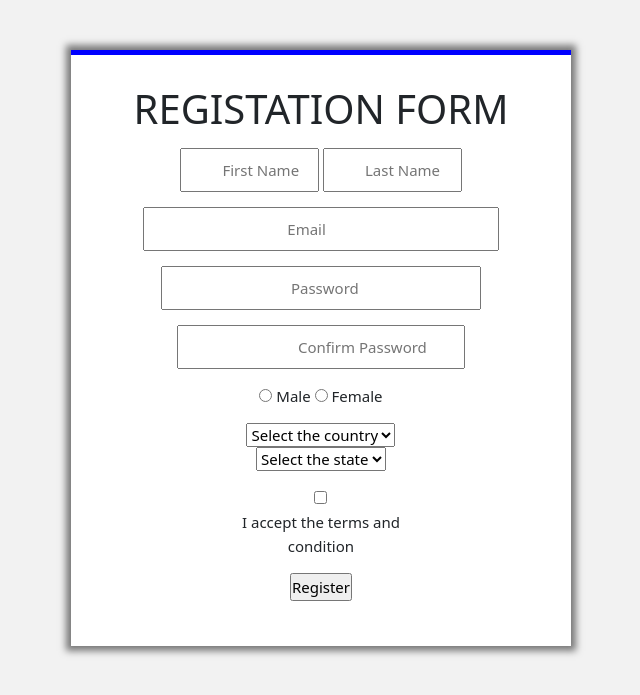
After one commit to Bhushan-1509/Bank-Loan-Eligibility-Prediction, a Flask app: page /sign-up in a window 1280 px wide. The commit adds this page. Shown: the top 695 px of the page, without its empty margins (319-959 px from the left). Run offline with Flask 2, Linux system fonts and the light colour scheme.

Commit message:
Minor changes 3

```diff
--- a/app.py
+++ b/app.py
@@ -18,6 +18,13 @@ def index():
 def predict():
     return render_template("predict.html")
 
+@app.route('/sign-in')
+def signin():
+    return render_template("sign-in.html")
+
+@app.route('/sign-up')
+def signup():
+    return render_template("sign-up.html")
 
 if __name__ == '__main__':
     app.run(debug=True,host=config['host'],port=config['port'])
--- /dev/null
+++ b/static/css/sign-up.css
@@ -0,0 +1,57 @@
+*{
+	margin: 0;
+	padding: 0;
+	box-sizing: border-box;
+}
+
+body
+{
+	font-size: 14px;
+	background: #f2f2f2;
+
+}
+.container
+{
+	background: white;
+	width: 500px;
+	padding: 25px;
+	margin: 50px auto 0;
+	border-top: 5px solid blue;
+	box-shadow: 0 0 7px 5px rgba(0, 0, 0, 0.5);
+}
+
+.container
+{
+	font-size: 15px;
+	line-height: 24px;
+	padding: 30px;
+	text-align: center;
+}
+
+.input-name
+{
+	width: 90%;
+	position: relative;
+	margin: 15px auto;
+
+}
+
+.lock
+{
+	padding: 8px 11px;
+}
+
+.name
+{
+	width: 35%;
+	padding: 8px 0 8px 40px;
+
+}
+
+
+
+.text-name
+{
+	width: 100%;
+	padding: 8px 0 8px 40%;
+}
--- a/templates/index.html
+++ b/templates/index.html
@@ -24,7 +24,7 @@
         </nav>
     </div><br><br><br><br><br>
     <div class=" container justify-content-center">
-        <h1 class="display-5">HOW MUCH LOAN YOU ARE ELIGIBLE FOR</h1>
+        <h1 class="display-5">ARE YOU ELIGIBLE FOR LOAN ?</h1>
         <h2 class="display-6">Check your personal loan eligibility in few steps</h2>
 
     </div>
--- /dev/null
+++ b/templates/sign-up.html
@@ -0,0 +1,91 @@
+<!DOCTYPE html>
+<html>
+<head>
+	<meta charset="utf-8">
+	<meta name="viewport" content="width=device-width, initial-scale=1">
+	<title>registation form for bank loan eligibilty prediction</title>
+  <link href="https://cdn.jsdelivr.net/npm/bootstrap@5.2.2/dist/css/bootstrap.min.css" rel="stylesheet"
+  integrity="sha384-Zenh87qX5JnK2Jl0vWa8Ck2rdkQ2Bzep5IDxbcnCeuOxjzrPF/et3URy9Bv1WTRi" crossorigin="anonymous">
+	<link rel="stylesheet" type="text/css" href="{{url_for('static',filename='css/sign-up.css')}}">
+</head>
+<body>
+	<div class="container">
+		<h1>REGISTATION FORM</h1>
+		<div class= "form-container">
+			<form>
+				<div class="input-name">
+
+                  <input type="text" placeholder="First Name" class="name">
+
+                  <span>
+
+                  <input type="text" placeholder="Last Name" class="name">
+                  </span>
+
+				</div">
+				<div class="input-name">
+
+                  <input type="email" placeholder="Email" class="text-name">
+                </div">
+
+                 <div class="input-name">
+
+                  <input type="password" placeholder="Password" class="text-name">
+                 </div">
+
+                 <div class="input-name">
+
+                  <input type="password" placeholder=" Confirm Password" class="text-name">
+                 </div">
+
+                  <div class="input-name">
+
+                  <input type="radio" class="radio-button" name="j1">
+                  <label>Male</label>
+                 </div">
+
+
+                  <input type="radio" class="radio-button" name="j1" >
+                  <label>Female</label>
+                 </div">
+
+                 <div class="input-name">
+
+                  <select class="country">
+                  	<option>Select the country</option>
+                  	<option>INDIA</option>
+
+
+                  </select>
+                  <select class="country">
+                  	<option>Select the state</option>
+                  	<option>Maharastra</option>
+                  	<option>Gujrat</option>
+                  	<option>Uttar Pradesh</option>
+                  	<option>West Bengol</option>
+                  	<option>Karnatak</option>
+                  	<option>Keral</option>
+
+
+
+                  </select>
+                 </div">
+                 <div class="input-name">
+
+                  <input type="checkbox" class="check-button" >
+                   <label> I accept the terms and condition</label>
+                 </div">
+
+                 <div class="input-name">
+
+                  <input type="submit" class="button"  value="Register">
+
+                 </div>
+
+
+			</form>
+		</div></div>
+    <script src="https://cdn.jsdelivr.net/npm/bootstrap@5.2.2/dist/js/bootstrap.bundle.min.js" integrity="sha384-OERcA2EqjJCMA+/3y+gxIOqMEjwtxJY7qPCqsdltbNJuaOe923+mo//f6V8Qbsw3" crossorigin="anonymous"></script>
+
+</body>
+</html>
```
Also changed, not shown: static/css/sign-in.css (added, +66 -0 lines), templates/sign-in.html (added, +38 -0 lines).
